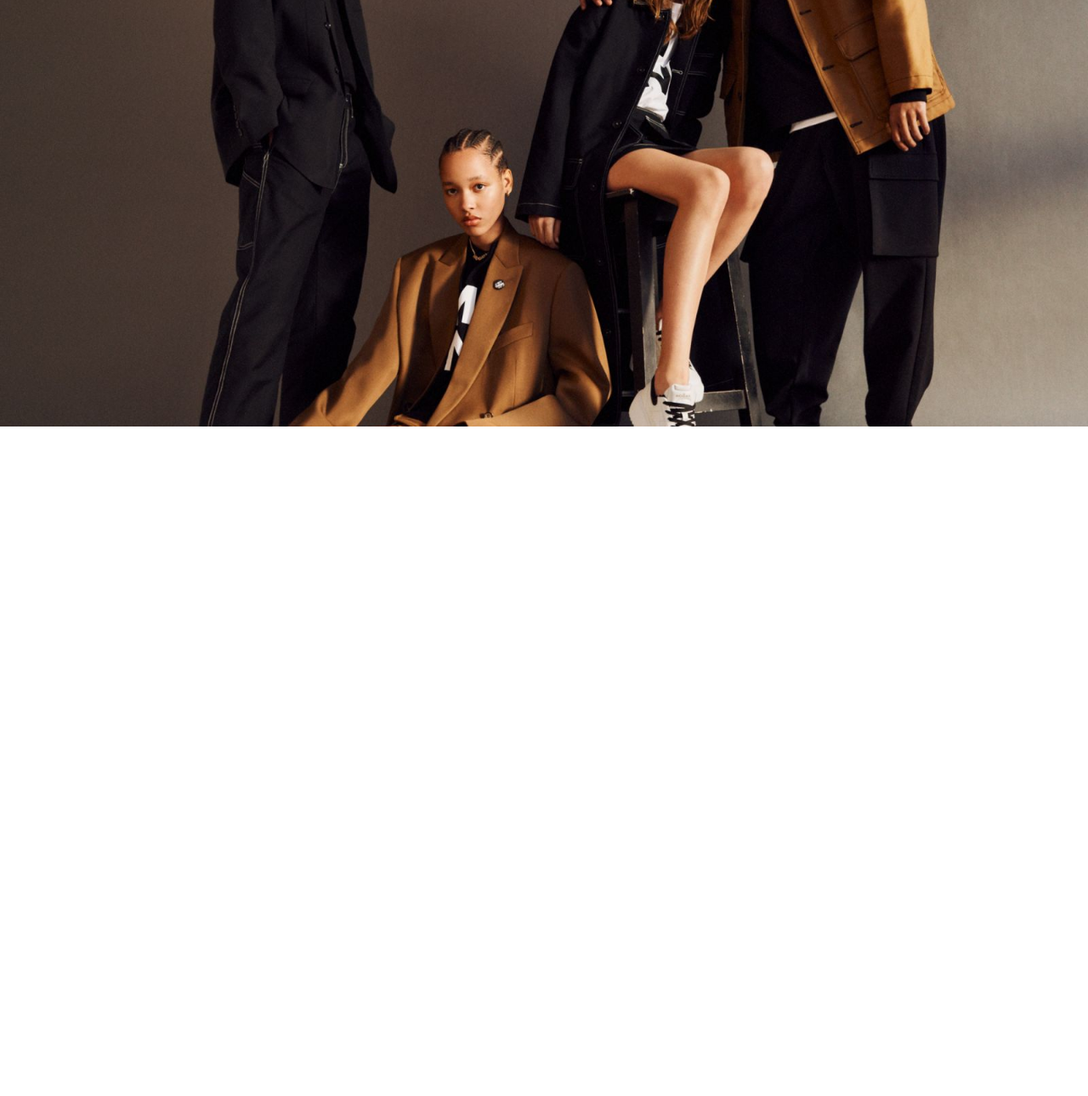
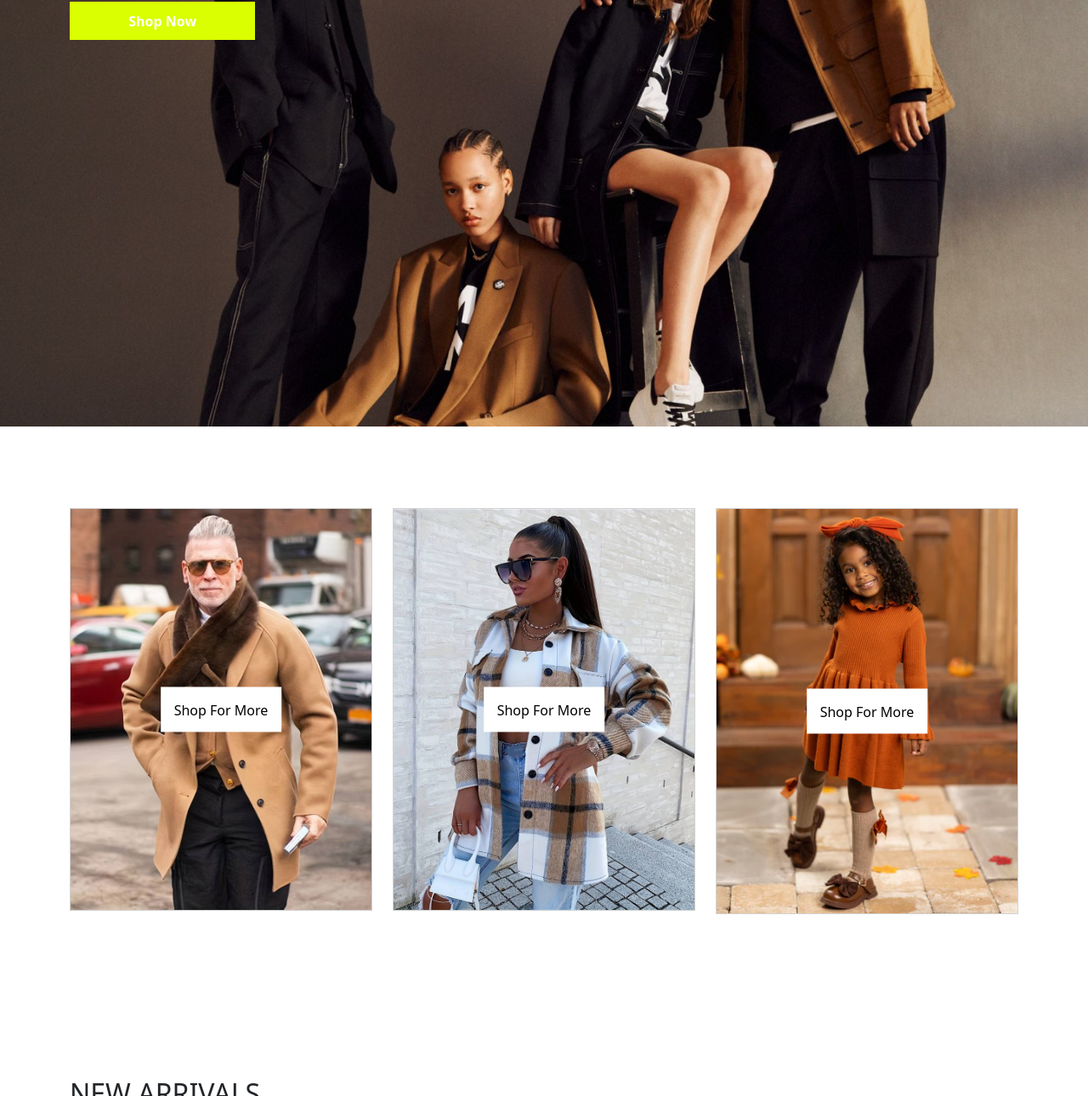
Before and after one commit to jaquellsensi/capstone1, a plain HTML site: page index.html in a window 1280 px wide. Shown: the part 372-1662 px from the top of the page at 85% size. Before the commit the page ends 874 px from the top, so only its background shows below. Drawn offline with nearby package versions, Linux system fonts and the light colour scheme; a web font is replaced by a local one.

Commit message:
added mid section for shop links and starting new arrivials section

```diff
--- a/index.html
+++ b/index.html
@@ -15,7 +15,7 @@
   <body>
 
 
-    <nav class="navbar navbar-expand-lg bg-body-tertiary">
+    <nav class="navbar navbar-expand-lg bg-body-tertiary ">
         <div class="container">
           <a class="navbar-brand" href="#">Copycat Clothing</a>
           <button class="navbar-toggler" type="button" data-bs-toggle="collapse" data-bs-target="#navbarSupportedContent" aria-controls="navbarSupportedContent" aria-expanded="false" aria-label="Toggle navigation">
@@ -56,7 +56,7 @@
           <div class="container">
               <div class="row pt-5">
                 <div class="col-lg-6 pt-5">
-                    <p>Copy That Copy Cat</p>
+                    <p class="m-0 pt-5">Copy That Copy Cat</p>
                     <h1>Fall Looks</h1>
                     <button class="btn2 mt-3">Shop Now</button>
                 </div>
@@ -64,6 +64,48 @@
             </div>
       </section>
 
+<!-- ==================================== -->
+
+<section class="next py-5">
+    <div class="container py-5">
+        <div class="row">
+          <div class="col-lg-4">
+            <div class="card zoom-n-rotate">
+              <img src="images/closeupmale.jpg" class="img-fluid" alt="">
+              <button class="btnc">Shop For More</button>
+          </div>
+        </div>
+          <div class="col-lg-4">
+            <div class="card zoom-n-rotate">
+              <img src="images/closeupfemale.jpg" class="img-fluid" alt="">
+              <button class="btnc">Shop For More</button>
+          </div>
+        </div>
+          <div class="col-lg-4">
+            <div class="card zoom-n-rotate">
+              <img src="images/Brown_4_400x.webp" class="img-fluid" alt="">
+              <button class="btnc">Shop For More</button>
+          </div>
+        </div>
+
+      </div>
+</section>
+
+
+
+
+<section class="next py-5">
+    <div class="container py-5">
+        <h2>NEW ARRIVALS</h2>
+    <div class="row">
+        <div class="col"
+
+
+
+
+
+
+
     <script src="https://cdn.jsdelivr.net/npm/@popperjs/core@2.11.8/dist/umd/popper.min.js" integrity="sha384-I7E8VVD/ismYTF4hNIPjVp/Zjvgyol6VFvRkX/vR+Vc4jQkC+hVqc2pM8ODewa9r" crossorigin="anonymous"></script>
     <script src="https://cdn.jsdelivr.net/npm/bootstrap@5.3.2/dist/js/bootstrap.bundle.min.js" integrity="sha384-C6RzsynM9kWDrMNeT87bh95OGNyZPhcTNXj1NW7RuBCsyN/o0jlpcV8Qyq46cDfL" crossorigin="anonymous"></script>
   </body>
--- a/styles.css
+++ b/styles.css
@@ -15,6 +15,7 @@
     margin-right: 15px;
     margin-left: 15px;
     color:black;
+
     text-transform: uppercase;
     font-family: 'Tilt Neon', sans-serif;
 }
@@ -40,3 +41,51 @@
     font-size: 5rem;
     font-weight: 800;
 }
+.btn2{
+    height: 45px;
+    width: 40%;
+    color: white;
+    outline: none;
+    border: none;
+    background: rgb(217, 255, 0);
+    font-weight: bold;
+    transition: all 0.4s;
+    cursor: pointer;
+}
+.btn2:hover{
+    border: rgb(217, 255, 0);
+    background: transparent;
+    color: rgb(217, 255, 0);
+    transition: all 0.4s;
+}
+.btnc{
+    position: absolute;
+    top: 50%;
+    left: 50%;
+    transform: translate(-50%, -50%);
+    height: 53px;
+    width: 40%;
+    color: black;
+    border: none;
+    outline: none;
+    background: white;
+    cursor: all 0.4s;
+}
+.btnc:hover{
+    background: rgb(217, 255, 0);
+    color: white;
+    transition: all 0.4s;
+}
+.zoom-n-rotate{
+    border-radius: 0;
+    outline: none;
+    overflow: hidden;
+    cursor: pointer;
+
+}
+.zoom-n-rotate img{
+    transition: transform .5s ease-in-out;
+}
+.zoom-n-rotate:hover img{
+    transform: scale(1.5);
+}
```
Also changed, not shown: images/Brown_4_400x.webp (added), images/closeupfemale.jpg (added), images/closeupmale.jpg (added), images/fall2.jpg (added).
